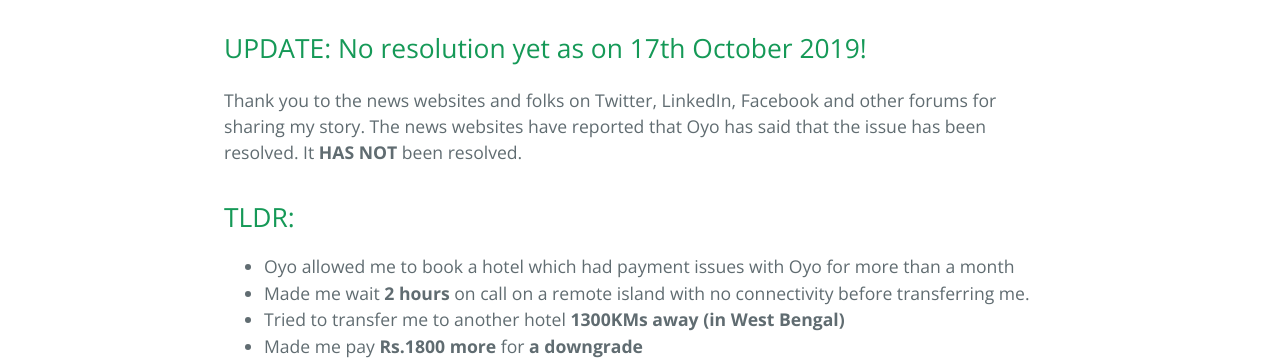
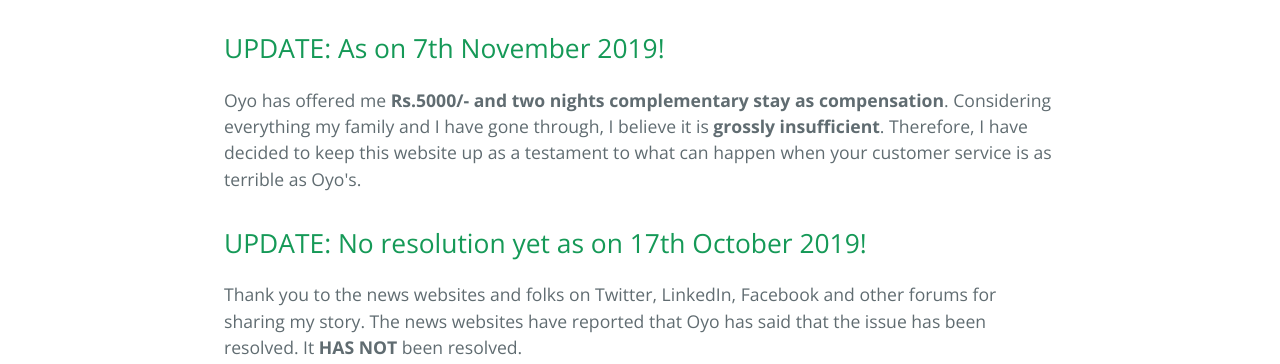
Before and after one commit to mohamednajiullah/mohamednajiullah.github.io, a plain HTML site: page index.html in a window 1280 px wide. Shown: the part 404-768 px from the top of the page. Drawn offline with nearby package versions, Linux system fonts and the light colour scheme.

Commit message:
Update 2

```diff
--- a/index.html
+++ b/index.html
@@ -49,7 +49,14 @@
 
     <h1>How Oyo Ruined My Anniversary</h1>
 
-    <h2 id="update">UPDATE: No resolution yet as on 17th October 2019!</h2>
+    <h2 id="update_2">UPDATE: As on 7th November 2019!</h2>
+    <p>
+        Oyo has offered me <strong>Rs.5000/- and two nights complementary stay as compensation</strong>.
+        Considering everything my family and I have gone through, I believe it is <strong>grossly insufficient</strong>.
+        Therefore, I have decided to keep this website up as a testament to what can happen when your customer service is as terrible as Oyo's.
+    </p>
+
+    <h2 id="update_1">UPDATE: No resolution yet as on 17th October 2019!</h2>
     <p>
         Thank you to the news websites and folks on Twitter, LinkedIn, Facebook and other forums for sharing my story.
         The news websites have reported that Oyo has said that the issue has been resolved. It <strong> HAS NOT</strong> been resolved.
```
